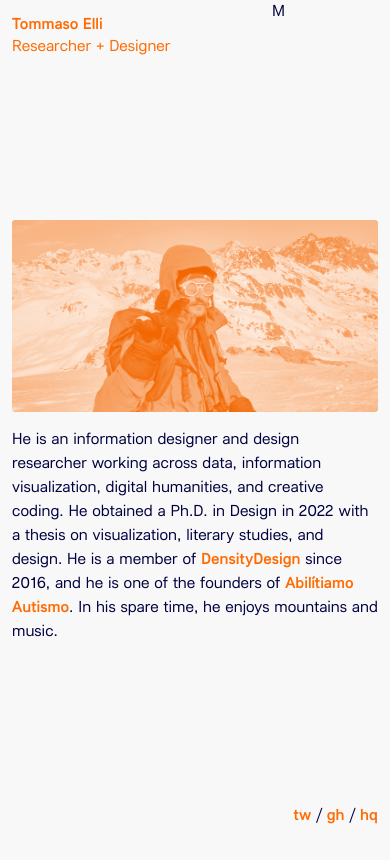
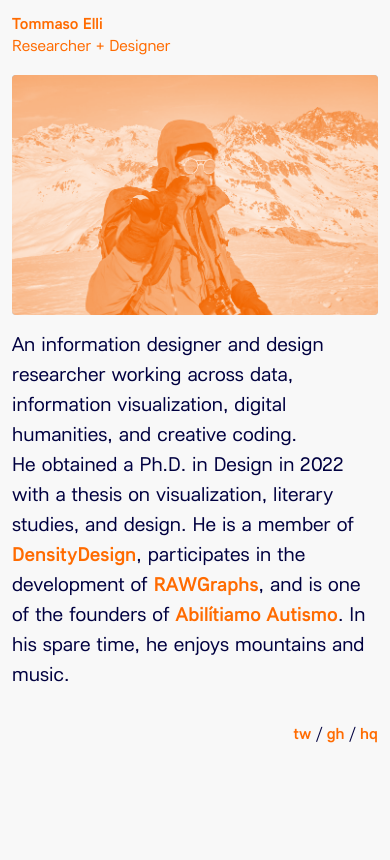
Before and after one commit to iosonosempreio/iosonosempreio.github.io, a Next.js app: page / in a window 390 px wide. Built offline with nearby package versions, Linux system fonts and the light colour scheme.

Commit message:
responsive layout

```diff
--- a/package.json
+++ b/package.json
@@ -7,6 +7,7 @@
     "build": "next build",
     "export": "next build && next export && touch out/.nojekyll",
     "pre-deploy": "rm -rf node_modules/.cache && next build && next export && touch out/.nojekyll",
+    "deploy": "rm -rf node_modules/.cache && next build && next export && touch out/.nojekyll && git add out/ && git commit -m \"Deploy Next.js to gh-pages\" && git subtree push --prefix out origin gh-pages",
     "start": "next start",
     "lint": "next lint"
   },
--- a/pages/index.js
+++ b/pages/index.js
@@ -12,65 +12,61 @@ export default function Home() {
 		<>
 			<Container
 				className={classNames(
-					"d-flex",
-					"flex-column",
-					"justify-content-between",
+					"d-block",
+					"d-md-flex",
+					"flex-md-column",
+					"justify-content-md-between",
 					styles.cover
 				)}
 				fluid
 			>
-				<Row>
-					<Col xs={{ span: 8 }} className={classNames("pt-3")}>
+				<Row className={classNames("my-3")}>
+					<Col xs={{ span: 8 }} className={classNames()}>
 						<Header />
 					</Col>
-					<Col xs={{ span: 4 }}>
-						<Menu />
-					</Col>
+					<Col xs={{ span: 4 }}>{/* <Menu /> */}</Col>
 				</Row>
 				<Row className={classNames(styles.profile, "my-3")}>
 					<Col
 						xs={{ span: 12, offset: 0, order: 2 }}
-						sm={{ span: 8, offset: 2 }}
-						md={{ span: 5, offset: 1, order: 1 }}
-						lg={{ span: 5, offset: 1 }}
-						// xl={{ span: 3, offset: 3 }}
-						className={classNames("d-flex", "align-items-center")}
+						sm={{ span: 10, offset: 1 }}
+						md={{ span: 8, offset: 2, order: 2 }}
+						lg={{ span: 5, offset: 1, order: 1 }}
+						xl={{ span: 4, offset: 2 }}
+						className={classNames("d-lg-flex", "align-items-lg-center")}
 					>
-						<p className={classNames("mt-3", "mb-0", "my-md-4")}>
-							He is an information designer and design researcher working across
-							data, information visualization, digital humanities, and creative
-							coding. He obtained a Ph.D. in Design in 2022 with a thesis on
+						<p className="big">
+							An information designer and design researcher working across data,
+							information visualization, digital humanities, and creative
+							coding.
+							<br />
+							He obtained a Ph.D. in Design in 2022 with a thesis on
 							visualization, literary studies, and design. He is a member of{" "}
 							<a href="https://densitydesign.org/person/tommaso-elli/">
 								DensityDesign
-							</a>{" "}
-							since 2016, and he is one of the founders of{" "}
+							</a>
+							, participates in the development of{" "}
+							<a href="https://rawgraphs.io/">RAWGraphs</a>, and is one of the
+							founders of{" "}
 							<a href="https://abilitiamo.org/">Abilítiamo Autismo</a>. In his
 							spare time, he enjoys mountains and music.
 						</p>
 					</Col>
 					<Col
 						xs={{ span: 12, offset: 0, order: 1 }}
-						sm={{ span: 8, offset: 2 }}
-						md={{ span: 5, offset: 0, order: 2 }}
-						lg={{ span: 5, offset: 0 }}
-						// xl={{ span: 3, offset: 0 }}
-						className={classNames("d-flex", "align-items-center")}
+						sm={{ span: 10, offset: 1 }}
+						md={{ span: 8, offset: 2, order: 1 }}
+						lg={{ span: 5, offset: 0, order: 2 }}
+						xl={{ span: 4, offset: 0 }}
+						className={classNames("XXd-flex", "XXalign-items-center", "mb-3", "mb-lg-0")}
 					>
-						<div
-							className={classNames(
-								"img-fluid",
-								styles.profileImage,
-								"Xmb-5",
-								"Xmb-md-0"
-							)}
-						>
+						<div className={classNames("img-fluid", styles.profileImage)}>
 							<div style={{ backgroundImage: `url(${profileImage.src})` }} />
 						</div>
 					</Col>
 				</Row>
-				<Row>
-					<Col className={classNames("pb-3")}>
+				<Row className={classNames("my-3")}>
+					<Col>
 						<Footer />
 					</Col>
 				</Row>
--- a/styles/Home.module.scss
+++ b/styles/Home.module.scss
@@ -2,14 +2,14 @@
 	min-height: 100vh;
 }
 .profile {
-  max-width: 992px;
-  align-self: center;
+  // max-width: 992px;
+  // align-self: center;
 }
 .profileImage {
 	position: relative;
 	width: 100%;
 	height: 100%;
-  min-height: 12rem;
+  min-height: 15rem;
   border-radius: 4px;
   overflow: hidden;
   & > div {
@@ -42,3 +42,9 @@
     }
   }
 }
+
+@media screen and (min-width: 768px) {
+  .profileImage {
+    height: 25rem;
+  }
+}
--- a/styles/globals.scss
+++ b/styles/globals.scss
@@ -23,6 +23,12 @@ a {
 	}
 }
 
+p {
+	&.big {
+		font-size: 1.25rem;
+	}
+}
+
 .color1 {
 	color: var(--color1);
 }
```
Also changed, not shown: components/Header/Header.js (+6 -4 lines).
